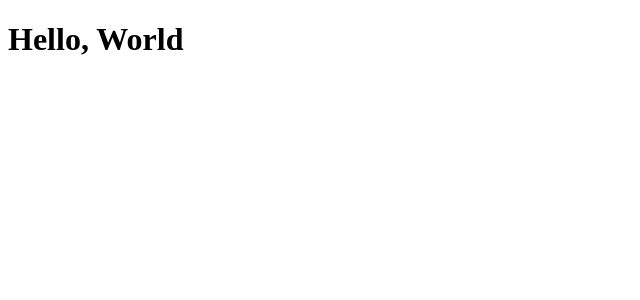
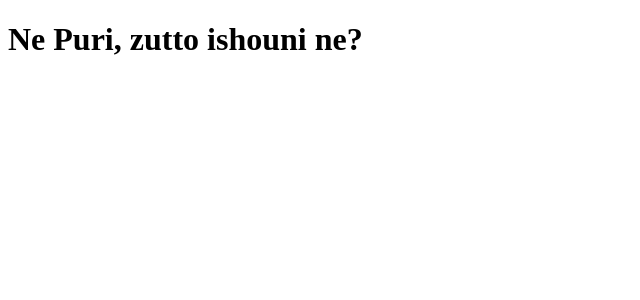
Before and after one commit to LucasFKobernic/clone-tabnews.com.br, a Next.js app: page / in a window 1280 px wide. Shown: the top 300 px of the page, without its empty margins (0-640 px from the left). Built offline with nearby package versions, Linux system fonts and the light colour scheme.

Commit message:
Update initial message

```diff
--- a/pages/index.js
+++ b/pages/index.js
@@ -1,5 +1,5 @@
 function Home(){
-    return <h1>Hello, World</h1>
+    return <h1>Ne Puri, zutto ishouni ne?</h1>
 }
 
 export default Home;
```
